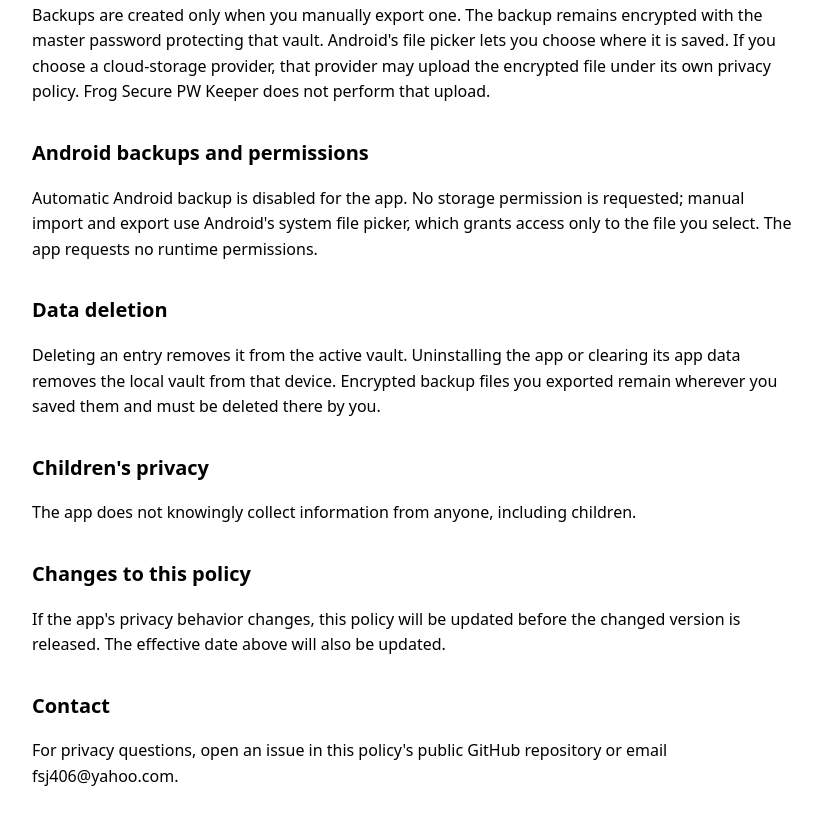
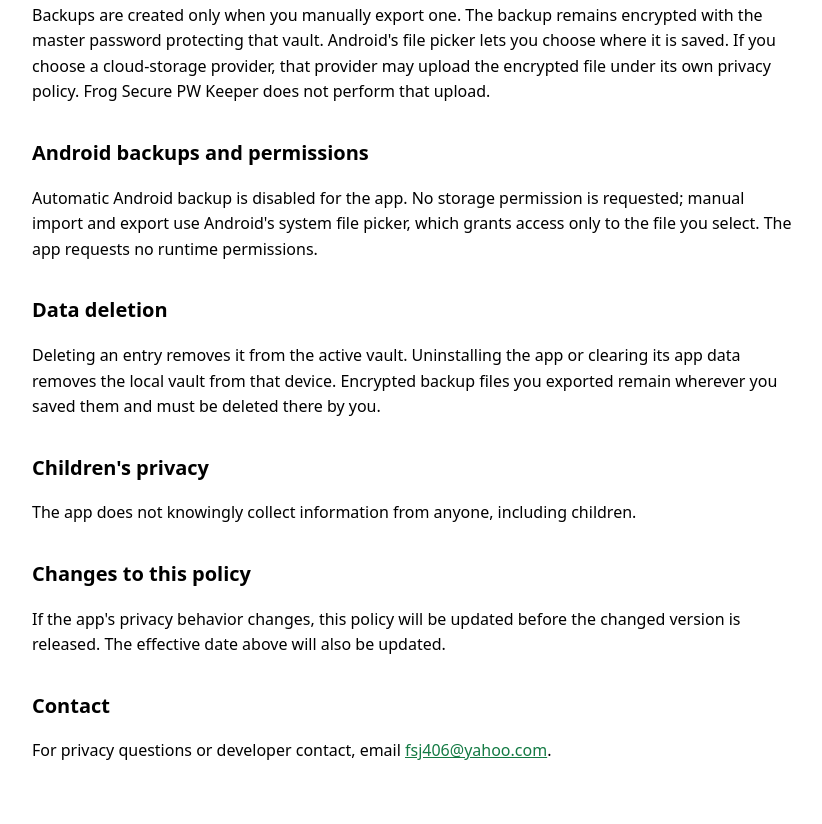
Before and after one commit to frogdadday/frog-secure-pw-keeper-privacy, a plain HTML site: page index.html in a window 1280 px wide. Shown: the part 940-1764 px from the top of the page, without its empty margins (228-1050 px from the left). Drawn offline with Linux system fonts and the light colour scheme.

Commit message:
Standardize developer and privacy contact as fsj406@yahoo.com

```diff
--- a/index.html
+++ b/index.html
@@ -51,7 +51,7 @@
   <p>If the app's privacy behavior changes, this policy will be updated before the changed version is released. The effective date above will also be updated.</p>
 
   <h2>Contact</h2>
-  <p>For privacy questions, open an issue in this policy's public GitHub repository or email fsj406@yahoo.com.</p>
+  <p>For privacy questions or developer contact, email <a href="mailto:fsj406@yahoo.com">fsj406@yahoo.com</a>.</p>
 </main>
 </body>
 </html>
```
